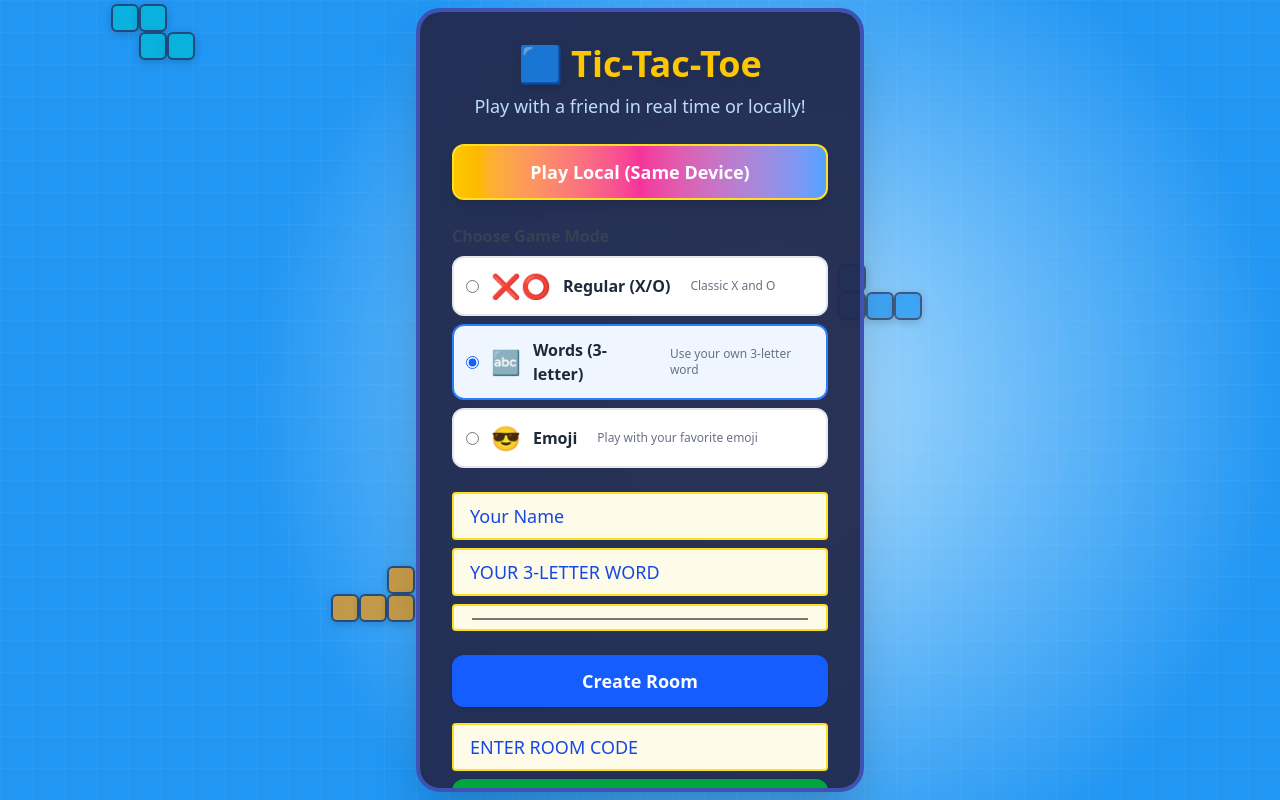
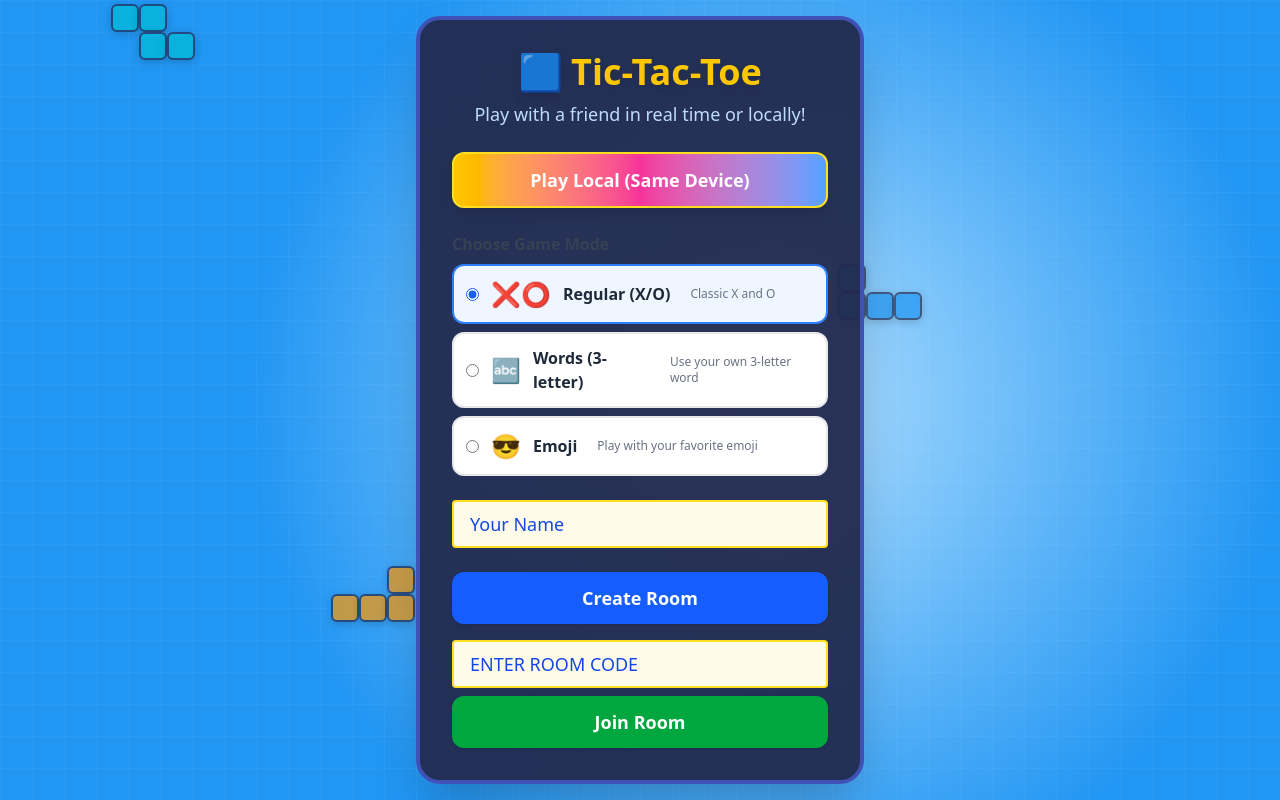
Before and after one commit to arnonrodman/tictactow, a Next.js app: page / in a window 1280 px wide. Built offline with nearby package versions, Linux system fonts and the light colour scheme; no server answers.

Commit message:
Update background to mechanical blue radial gradient and improve Tetris themen

```diff
--- a/src/app/page.tsx
+++ b/src/app/page.tsx
@@ -16,7 +16,7 @@ export default function Home() {
   const [playerName, setPlayerName] = useState('');
   const [playerWord, setPlayerWord] = useState('');
   const [playerColor, setPlayerColor] = useState('#2563eb');
-  const [gameMode, setGameMode] = useState('words');
+  const [gameMode, setGameMode] = useState('regular');
   const router = useRouter();
 
   const handleCreateRoom = async () => {
```
